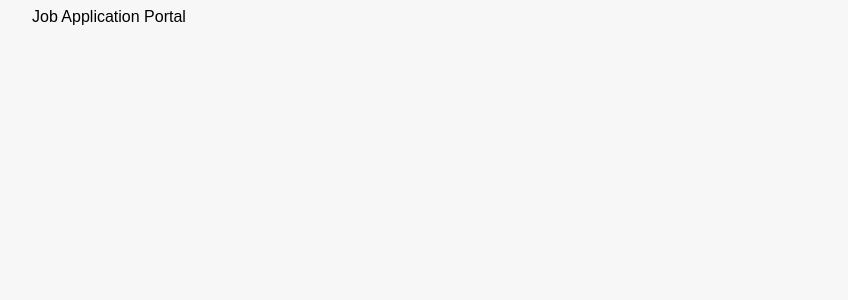
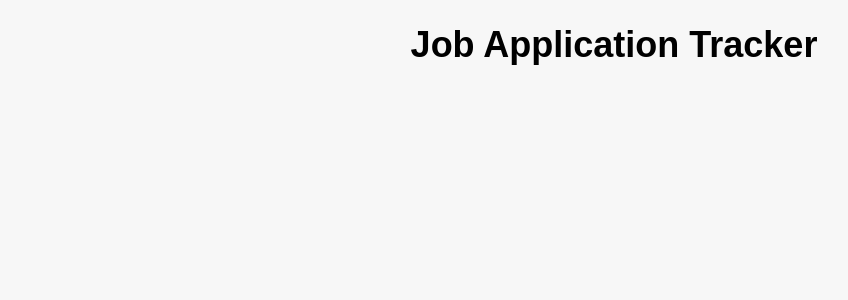
Before and after one commit to subhranshus-mindfire/vite-react, a React (Vite) app: page / in a window 1280 px wide. Shown: the top 300 px of the page, without its empty margins (26-874 px from the left). Built offline with nearby package versions, Linux system fonts and the light colour scheme.

Commit message:
feat: Add Header in component

```diff
--- a/src/App.tsx
+++ b/src/App.tsx
@@ -1,7 +1,9 @@
+import Header from "./components/Header";
+
 const App = () => {
   return (
     <div className="app container">
-      Job Application Portal
+      <Header />
     </div>
   );
 };
--- /dev/null
+++ b/src/components/Header.tsx
@@ -0,0 +1,11 @@
+import React from 'react';
+
+const Header: React.FC = () => {
+  return (
+    <h1 className="text-center fs-larger">
+      Job Application Tracker
+    </h1>
+  );
+};
+
+export default Header;
```
